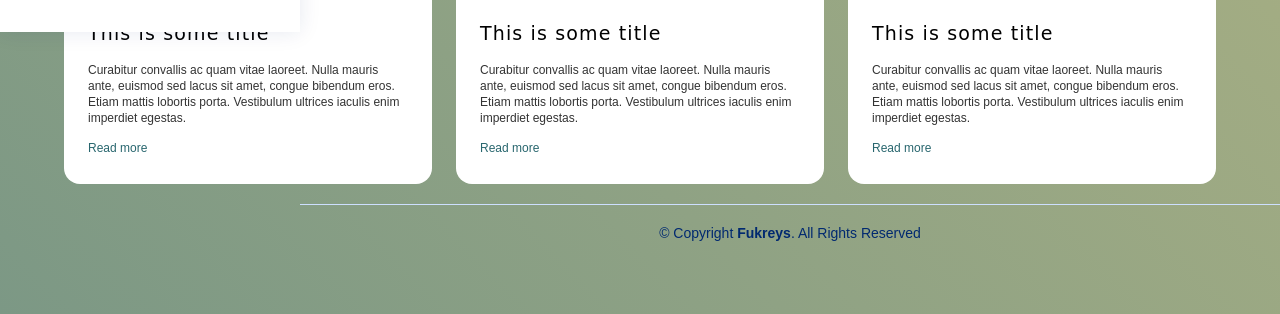
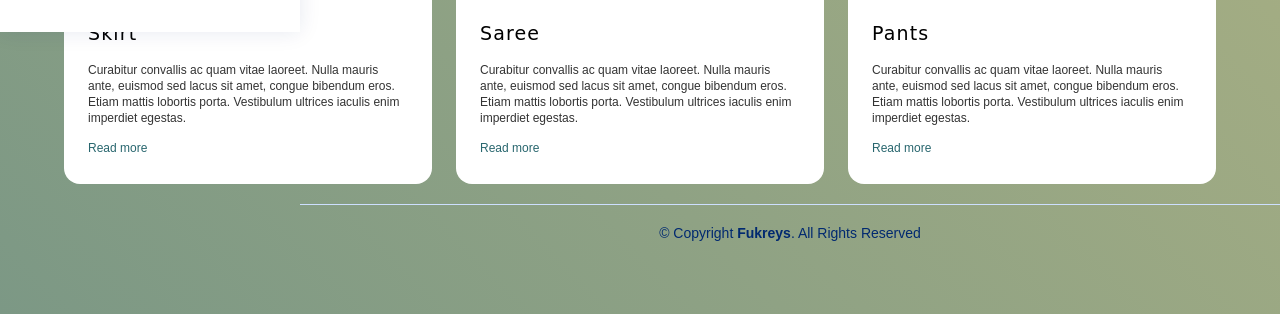
Before and after one commit to ShreyaGarg01/DigiStore, a Flask app: page /order in a window 1280 px wide. Shown: the part 768-1082 px from the top of the page. Run offline with Flask 2, Linux system fonts and the light colour scheme; some libraries are stand-ins or nearby versions; some web fonts are replaced.

Commit message:
orders final

```diff
--- a/templates/cart.html
+++ b/templates/cart.html
@@ -17,7 +17,7 @@
                             <img class="" src="../static/img/images.jpg" alt="Card image cap">
                         </div>
                         <div class="card-body1">
-                            <h4 class="card-title">Card title</h4>
+                            <h4 class="card-title">Janasya Women's Blue Poly Georgette Floral Flared Western Dress</h4>
                             <p class="card-text">Some quick example text to build on the card title and make up the bulk of the card's content.</p>
                         </div>
                     </div>
--- a/templates/order.html
+++ b/templates/order.html
@@ -16,7 +16,7 @@
               <img src="https://picsum.photos/id/1011/800/450" alt="" />
             </figure>
             <div class="article-body">
-              <h2>This is some title</h2>
+              <h2>Jacket</h2>
               <p>
                 Curabitur convallis ac quam vitae laoreet. Nulla mauris ante, euismod sed lacus sit amet, congue bibendum eros. Etiam mattis lobortis porta. Vestibulum ultrices iaculis enim imperdiet egestas.
               </p>
@@ -36,7 +36,7 @@
               <img src="https://picsum.photos/id/1005/800/450" alt="" />
             </figure>
             <div class="article-body">
-              <h2>This is some title</h2>
+              <h2>Scarf</h2>
               <p>
                 Curabitur convallis ac quam vitae laoreet. Nulla mauris ante, euismod sed lacus sit amet, congue bibendum eros. Etiam mattis lobortis porta. Vestibulum ultrices iaculis enim imperdiet egestas.
               </p>
@@ -56,7 +56,7 @@
               <img src="https://picsum.photos/id/103/800/450" alt="" />
             </figure>
             <div class="article-body">
-              <h2>This is some title</h2>
+              <h2>Shoes</h2>
               <p>
                 Curabitur convallis ac quam vitae laoreet. Nulla mauris ante, euismod sed lacus sit amet, congue bibendum eros. Etiam mattis lobortis porta. Vestibulum ultrices iaculis enim imperdiet egestas.
               </p>
@@ -77,10 +77,10 @@
         <article>
           <div class="article-wrapper">
             <figure>
-              <img src="https://picsum.photos/id/1011/800/450" alt="" />
+              <img src="../static/img/skirt.jpg" alt="" />
             </figure>
             <div class="article-body">
-              <h2>This is some title</h2>
+              <h2>Skirt</h2>
               <p>
                 Curabitur convallis ac quam vitae laoreet. Nulla mauris ante, euismod sed lacus sit amet, congue bibendum eros. Etiam mattis lobortis porta. Vestibulum ultrices iaculis enim imperdiet egestas.
               </p>
@@ -97,10 +97,10 @@
 
           <div class="article-wrapper">
             <figure>
-              <img src="https://picsum.photos/id/1005/800/450" alt="" />
+              <img src="../static/img/saree.jpg" alt="" />
             </figure>
             <div class="article-body">
-              <h2>This is some title</h2>
+              <h2>Saree</h2>
               <p>
                 Curabitur convallis ac quam vitae laoreet. Nulla mauris ante, euismod sed lacus sit amet, congue bibendum eros. Etiam mattis lobortis porta. Vestibulum ultrices iaculis enim imperdiet egestas.
               </p>
@@ -117,10 +117,10 @@
 
           <div class="article-wrapper">
             <figure>
-              <img src="https://picsum.photos/id/103/800/450" alt="" />
+              <img src="../static/img/pant.jpg" alt="" />
             </figure>
             <div class="article-body">
-              <h2>This is some title</h2>
+              <h2>Pants</h2>
               <p>
                 Curabitur convallis ac quam vitae laoreet. Nulla mauris ante, euismod sed lacus sit amet, congue bibendum eros. Etiam mattis lobortis porta. Vestibulum ultrices iaculis enim imperdiet egestas.
               </p>
```
Also changed, not shown: static/img/pant.jpg (added), static/img/saree.jpg (added), static/img/skirt.jpg (added).
